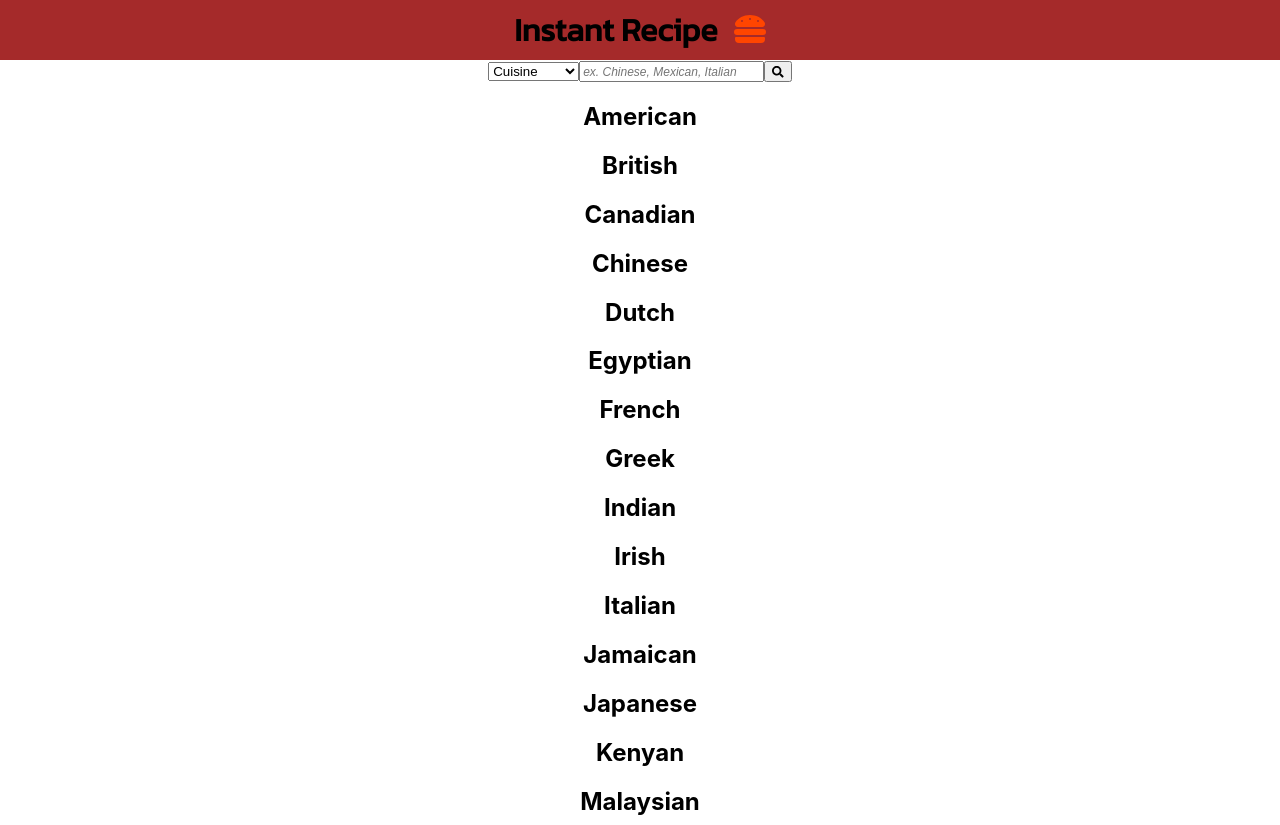
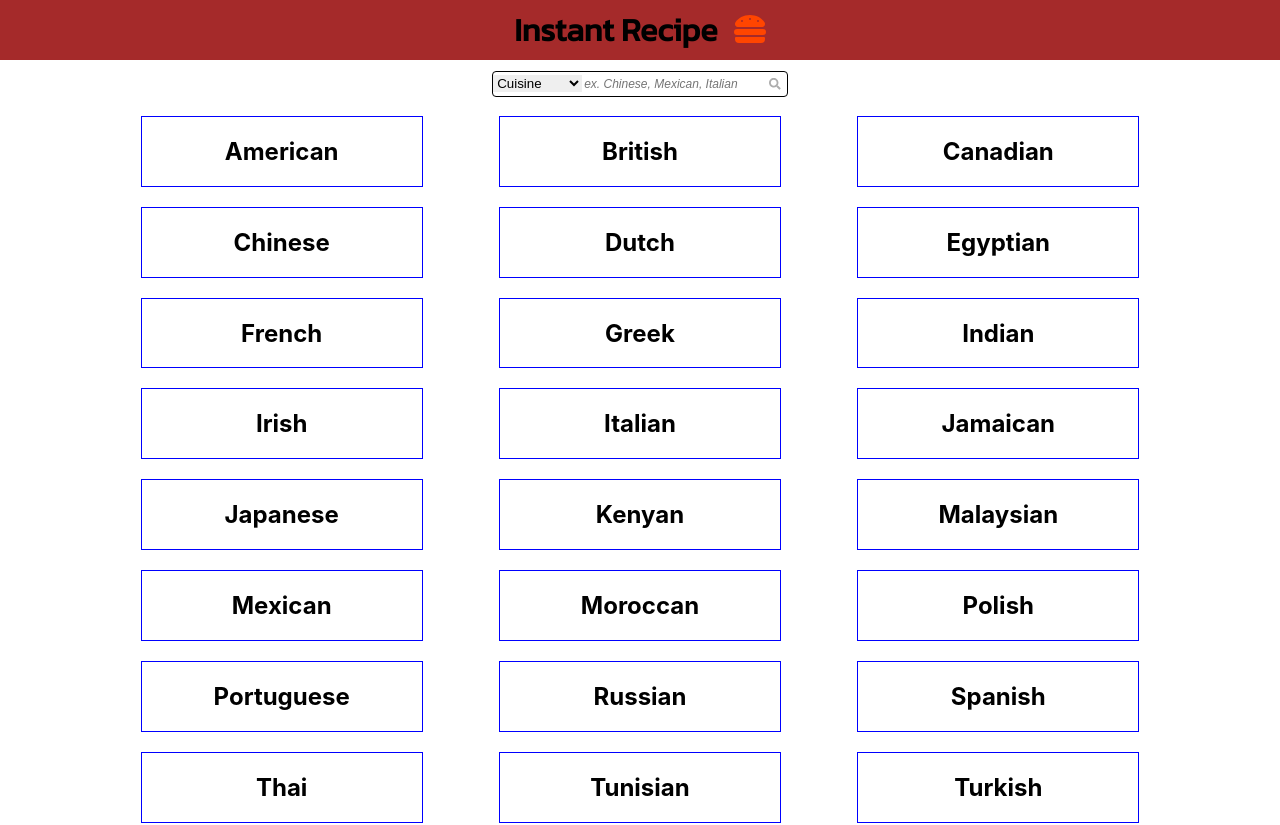
Before and after one commit to drg49/Instant-Recipe, a React (Create React App) app: page / in a window 1280 px wide. Shown: the top 825 px of the page. Built offline with nearby package versions, Linux system fonts and the light colour scheme.

Commit message:
First styling changes

```diff
--- a/src/App.css
+++ b/src/App.css
@@ -4,7 +4,7 @@
   text-align: center;
 }
 
-/* HEADER */
+/* HEADER////////////////////////////*/
 h1 {
   font-family: 'Kanit', sans-serif;
   background-color: brown;
@@ -16,13 +16,59 @@ h1 {
   padding-left: 9px;
   color: orangered
 }
+/*//////////////////////////////////*/
+
+/* COUNTRY CARDS///////////////////*/
+a {
+  text-decoration: none;
+  color: black;
+}
+
+#cuisine-wrapper {
+  display: flex;
+  flex-wrap: wrap;
+  max-width: 1075px;
+  margin: auto;
+}
+
+#cuisine-country {
+  border: 1px solid blue;
+  margin: auto;
+  margin-top: 10px;
+  margin-bottom: 10px;
+  width: 280px;
+}
+/*//////////////////////////////////*/
+/* FORM/////////////////////////////*/
+#form {
+  border: 1px solid black;
+  margin: 0 auto;
+  margin-top: 11px;
+  margin-bottom: 9px;
+  width: fit-content;
+  padding-bottom: 4px;
+  border-radius: 4px;
+}
+
+#search-option {
+  border: none;
+  outline: none;
+  cursor: pointer;
+}
+
+#searchbar {
+  border: none;
+  outline: none;
+}
 
 input::placeholder {
   font-size: 12px;
   font-style: italic;
 }
 
-a {
-  text-decoration: none;
-  color: black;
+#search-icon {
+  border: none;
+  background: none;
+  color: rgb(173, 173, 173);
 }
+/*//////////////////////////////////*/
--- a/src/components/CountryCards.js
+++ b/src/components/CountryCards.js
@@ -6,9 +6,11 @@ const CountryCards = (props) => {
 
 
     return (
+    <div id="cuisine-country">
       <Link to={`/cuisine/${props.strArea}`}>
         <h2>{countryName}</h2>
       </Link>
+    </div>
     )
 
 
--- a/src/components/Input.js
+++ b/src/components/Input.js
@@ -11,15 +11,15 @@ const Input = (props) => {
 
 
     return (
-        <>
-        <select id="search-option" onChange={props.handleSearchChange}>
-           <option value="cuisine">Cuisine</option>
-           <option value="category">Category</option>
-           <option value="meal"> Meal Name</option>
-        </select>
-        <input type="text" onChange={props.handleMealChange} placeholder={props.placeholder}/>
-        <button onClick={props.handleMealChange}>{searchIcon}</button>
-        </>
+        <section id="form">
+            <select id="search-option" onChange={props.handleSearchChange}>
+            <option value="cuisine">Cuisine</option>
+            <option value="category">Category</option>
+            <option value="meal"> Meal Name</option>
+            </select>
+            <input type="text" onChange={props.handleMealChange} placeholder={props.placeholder} id="searchbar"/>
+            <button id="search-icon">{searchIcon}</button>
+        </section>
     )
 }
 export default Input
--- a/src/pages/Main.js
+++ b/src/pages/Main.js
@@ -18,11 +18,8 @@ const Main = () => {
 
     //Make a different map for the other filters such as Meal Name Map and Category Map
 
-
     const [cards, setCards] = useState(cuisineMap)
     const [changeID, setChangeID] = useState(1) //This helps change the search results
-
-
 
     const handleSearchChange = (event) => {
         if (event.target.value === "cuisine") {
@@ -48,10 +45,9 @@ const Main = () => {
         if (key === 32) {
           event.preventDefault();
         }
-        let searchValue = event.target.value.trim();
-
         //Determine which search field is being used
         if (changeID === 1) {
+            let searchValue = event.target.value.trim();
             setCards(
                 cuisines.filter((item, index) =>
                 item.strArea
@@ -67,11 +63,6 @@ const Main = () => {
             )
         }
 
-
-
-
-
-
     }
 
 
@@ -79,7 +70,9 @@ const Main = () => {
     return (
         <>
         <Input handleSearchChange={handleSearchChange} handleMealChange={handleMealChange} placeholder={placeholder}/>
-        {cards}
+        <section id="cuisine-wrapper">
+            {cards}
+        </section>
         </>
     )
 }
```
